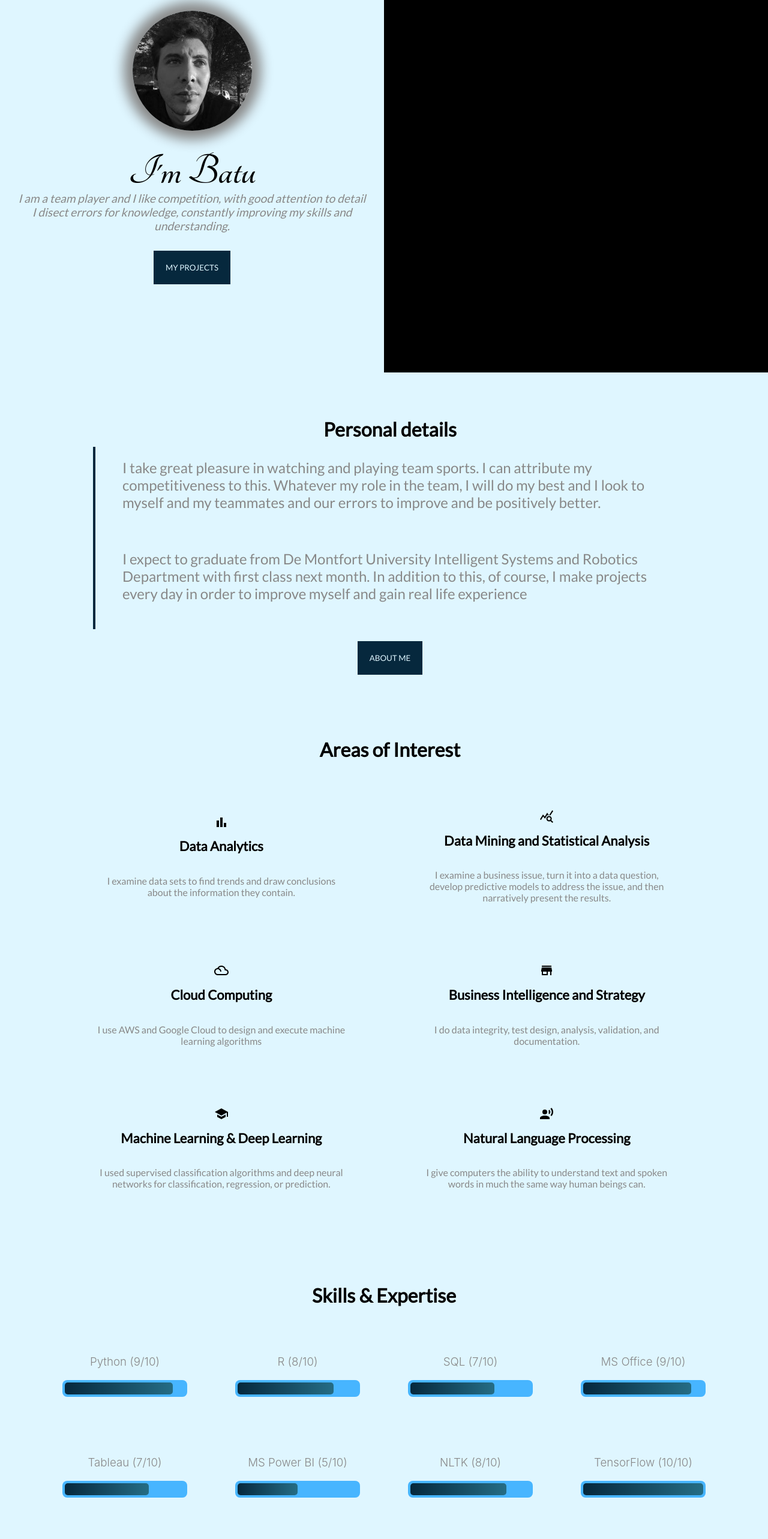
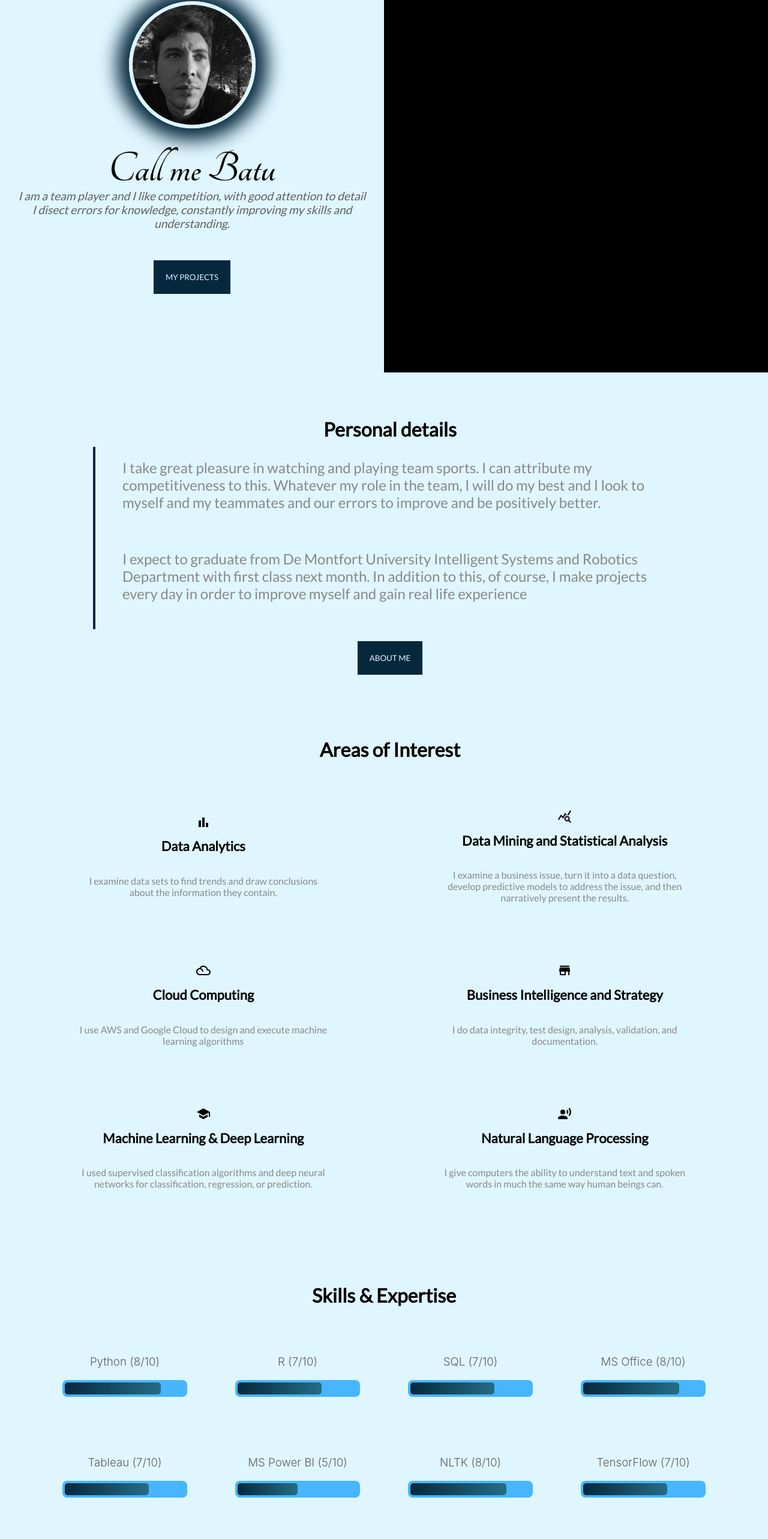
Before and after one commit to greenMakaroni/batuhan-resume, a React (Create React App) app: page / in a window 1280 px wide. Shown: the part 179-2745 px from the top of the page at 60% size. Built offline with nearby package versions, Linux system fonts and the light colour scheme.

Commit message:
To Do fix footer stylings, project components, contact me page

```diff
--- a/src/components/footer/Footer.jsx
+++ b/src/components/footer/Footer.jsx
@@ -2,7 +2,6 @@ import LinkedInIcon from '@mui/icons-material/LinkedIn';
 import GitHubIcon from '@mui/icons-material/GitHub';
 import reactLogo from "../../assets/logo192.png"
 import useWindowDimensions from '../../useWindowDimensions';
-import "./footer.scss"
 
 export default function Footer() {
   const { width } = useWindowDimensions();
--- a/src/components/footer/footer.scss
+++ b/src/components/footer/footer.scss
@@ -3,13 +3,30 @@
     flex-direction: row;
     width: 100vw;
     background-color: #06283D;
-    margin: 0;
+    bottom: 0;
+
+    .socials {
+        display: flex;
+        margin-top: 30px;
+        max-height: 300px;
+        width: 50%;
+        align-items: center;
+        justify-content: center;
+        flex-direction: row;
+
+        .social-icon {
+            color: #DFF6FF;
+            font-size: 50px;
+            margin-left: 15px;
+        }
+    }
 
     .about-page {
-        width: 50%;
-        max-height: 300px;
         display: flex;
         flex-direction: column;
+        margin-bottom: 0;
+        max-height: 100%;
+
 
         .about-this-website-par {
             display: flex;
@@ -42,22 +59,6 @@
             animation: logo-spin 3s infinite;
         }
     }
-
-    .socials {
-        display: flex;
-        margin-top: 30px;
-        max-height: 300px;
-        width: 50%;
-        align-items: center;
-        justify-content: center;
-        flex-direction: row;
-
-        .social-icon {
-            color: #DFF6FF;
-            font-size: 50px;
-            margin-left: 15px;
-        }
-    }
 }
 
 .h3-footer {
--- a/src/components/interests/interests.scss
+++ b/src/components/interests/interests.scss
@@ -12,18 +12,19 @@
     }
 
     .interest {
-        margin: 20px;
+        margin: 0;
+        min-width: 35vw;
         display: flex;
         flex-direction: column;
         align-items: center;
         justify-content: center;
-        padding: 20px;
+        padding: 40px;
         text-align: center;
         font-family: 'Lato', sans-serif;
     }
 
     .interest-par {
-        padding: 20px;
+        padding: 20px 50px 20px 50px;
         max-width: 33vw;
         color: #888888;
     }
--- a/src/components/landing/Landing.jsx
+++ b/src/components/landing/Landing.jsx
@@ -13,7 +13,7 @@ export default function Landing() {
     <div className="landing-section">
       <div className={ width > 650 ? "left" : "left-mobile"}>
         <img src={profilePic} className="landing-pic" alt="Profile pictrue" onClick={() => navigate("/about")} />
-        <h1 className="intro-header">I'm Batu</h1>
+        <h1 className="intro-header">Call me Batu</h1>
         <p className="intro">
           I am a team player and I like competition,
           with good attention to detail I disect
@@ -26,7 +26,9 @@ export default function Landing() {
       { width > 650 &&
       <div className="right">
 
-      </div> }
+      </div>
+       }
+
     </div>
   )
 }
--- a/src/components/landing/landing.scss
+++ b/src/components/landing/landing.scss
@@ -17,7 +17,8 @@
         .landing-pic {
             border-radius: 50%;
             margin-bottom: -20px;
-            box-shadow: 0px 0px 20px 15px #888888;
+            box-shadow: 0px 0px 30px 20px #06283D;
+            border: 6px solid #DFF6FF
         }
 
         .landing-pic:hover {
@@ -38,7 +39,7 @@
             font-style: italic;
             text-align: center;
             font-family: 'Lato', sans-serif;
-            color: #888888;
+            color: #5f5f5f;
         }
     }
 
@@ -52,7 +53,8 @@
         .landing-pic {
             border-radius: 50%;
             margin-bottom: -20px;
-            box-shadow: 0px 0px 20px 15px #888888;
+            box-shadow: 0px 0px 30px 20px #06283D;
+            border: 6px solid #DFF6FF
         }
 
         .landing-pic:hover {
--- a/src/components/skills/Skills.jsx
+++ b/src/components/skills/Skills.jsx
@@ -10,15 +10,15 @@ export default function Skills() {
         <div className="skills-block">
             <div className="single-skill">
                 <h3 className="skill-title">
-                    Python (9/10)
+                    Python (8/10)
                 </h3>
-                <SkillBar skill={9} />
+                <SkillBar skill={8} />
             </div>
             <div className="single-skill">
                 <h3 className="skill-title">
-                    R (8/10)
+                    R (7/10)
                 </h3>
-                <SkillBar skill={8} />
+                <SkillBar skill={7} />
             </div>
             <div className="single-skill">
                 <h3 className="skill-title">
@@ -28,9 +28,9 @@ export default function Skills() {
             </div>
             <div className="single-skill">
                 <h3 className="skill-title">
-                    MS Office (9/10)
+                    MS Office (8/10)
                 </h3>
-                <SkillBar skill={9} />
+                <SkillBar skill={8} />
             </div>
             <div className="single-skill">
                 <h3 className="skill-title">
@@ -52,21 +52,21 @@ export default function Skills() {
             </div>
             <div className="single-skill">
                 <h3 className="skill-title">
-                    TensorFlow (10/10)
+                    TensorFlow (7/10)
                 </h3>
-                <SkillBar skill={10} />
+                <SkillBar skill={7} />
             </div>
             <div className="single-skill">
                 <h3 className="skill-title">
-                    Pandas (10/10)
+                    Pandas (8/10)
                 </h3>
-                <SkillBar skill={10} />
+                <SkillBar skill={8} />
             </div>
             <div className="single-skill">
                 <h3 className="skill-title">
-                    Keras (7/10)
+                    Keras (8/10)
                 </h3>
-                <SkillBar skill={7} />
+                <SkillBar skill={8} />
             </div>
             <div className="single-skill">
                 <h3 className="skill-title">
--- a/src/components/skills/skills.scss
+++ b/src/components/skills/skills.scss
@@ -1,6 +1,6 @@
 .skills-section {
     width: 100%;
-    margin: 75px 0 0 0;
+    margin: 75px 0 75px 0;
     display: flex;
     flex-direction: column;
     align-items: center;
@@ -21,7 +21,7 @@
             padding: 20px;
             margin: 20px;
             .skill-title {
-                color: #888888;
+                color: #5f5f5f;
                 text-align: center;
                 font-weight: 300;
             }
--- a/src/index.css
+++ b/src/index.css
@@ -20,6 +20,7 @@ p {
 }
 
 .bannerCTO {
+  margin-top: 20px;
   padding: 20px;
   background-color: #06283D;
   color: #DFF6FF;
--- a/src/pages/about/About.jsx
+++ b/src/pages/about/About.jsx
@@ -7,6 +7,9 @@ export default function About() {
       <h1 className="about-title">
         Batuhan Ozgur Basal
       </h1>
+      <button className="bannerCTO" onClick={() => window.open(PDF, "_blank")} style={{width: "150px", alignSelf: "center"}}>
+        My Resume
+      </button>
       <p className="about-par">
         Data Scientist with 2 year of experience working with Python and a year
         of experience in R, SQL, Spreadsheets (Excel, google), Machine
@@ -16,9 +19,6 @@ export default function About() {
         not need sponsorship to work as I will have work a graduate visa
         until 2025
       </p>
-      <button className="bannerCTO" onClick={() => window.open(PDF, "_blank")} style={{width: "150px", alignSelf: "center"}}>
-        My Resume
-      </button>
     </div>
   )
 }
--- a/src/pages/about/about.scss
+++ b/src/pages/about/about.scss
@@ -18,6 +18,6 @@
         font-size: 1.5rem;
         font-weight: 200;
         font-family: 'Lato', sans-serif;
-        color: #888888;
+        color: #5f5f5f;
     }
 }
```
Also changed, not shown: 1 other file (tests, documents, lock files or other folders).
